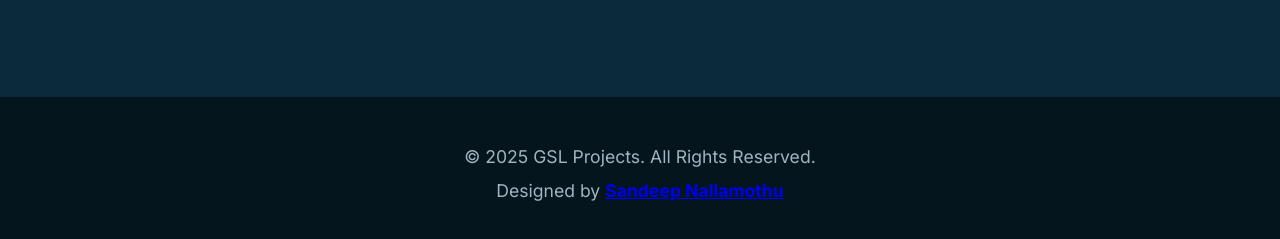
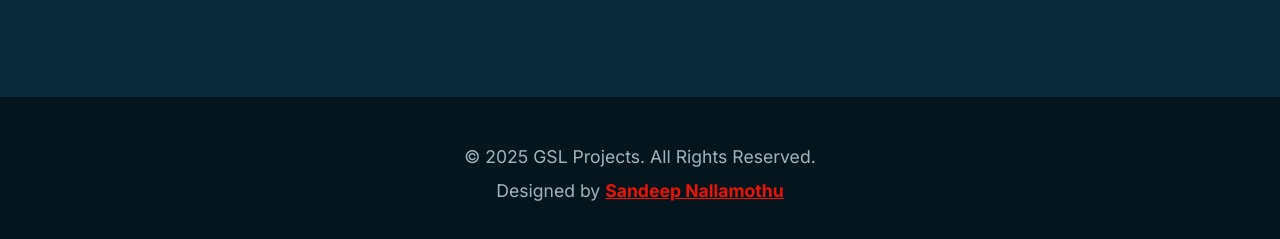
Before and after one commit to gollaupendar/GSL_WEBSITE, a plain HTML site: page index.html in a window 1280 px wide. Shown: the part 5516-5755 px from the top of the page. Drawn offline with Linux system fonts and the light colour scheme.

Commit message:
Update index.html

```diff
--- a/index.html
+++ b/index.html
@@ -246,7 +246,7 @@
     <footer class="footer">
         <div class="container">
             <p>&copy; 2025 GSL Projects. All Rights Reserved.</p>
-            <p>Designed by <strong><a href="https://nallamothusandeep521.github.io/Portfolio/" target="_blank">Sandeep Nallamothu</a></strong></p>
+            <p>Designed by <strong><a href="https://nallamothusandeep521.github.io/Portfolio/" target="_blank" style="color:#e91307;">Sandeep Nallamothu</a></strong></p>
         </div>
     </footer>
 
```
